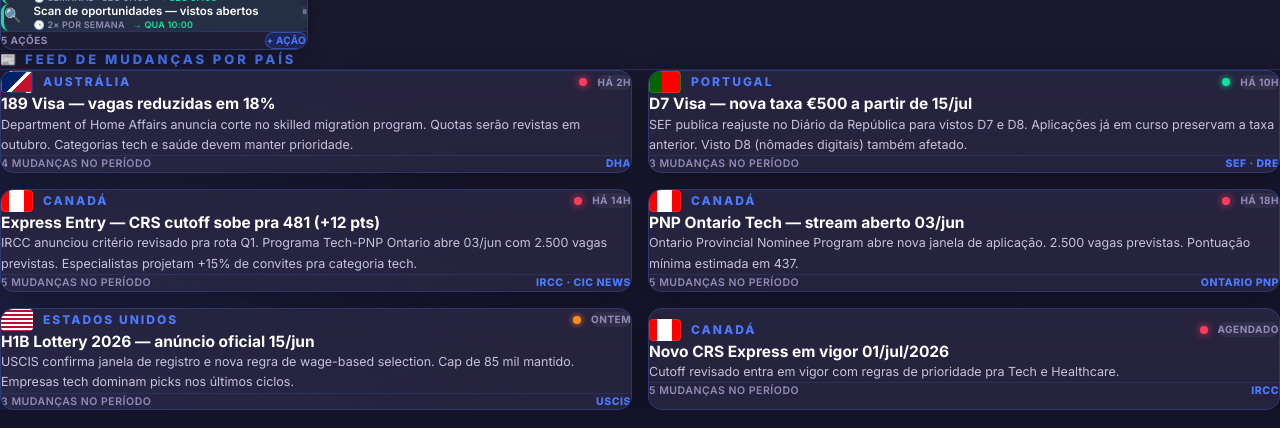
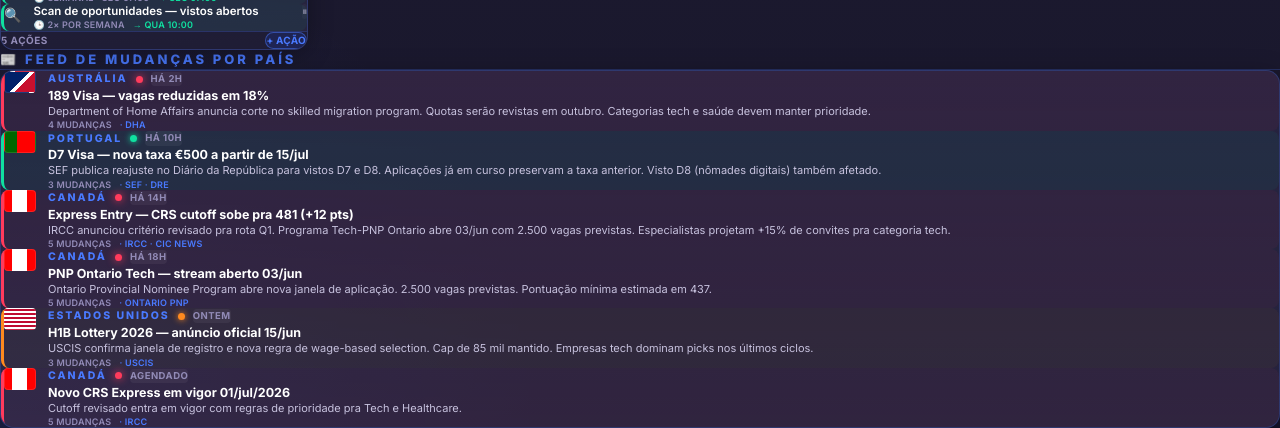
Before and after one commit to hzfarahwisehub-sketch/watch-tower, a Next.js app: page / in a window 1280 px wide. Shown: the part 1026-1454 px from the top of the page. Built offline with nearby package versions, Linux system fonts and the light colour scheme.

Commit message:
fix(feed): layout estilo Acoes Programadas (linhas compactas, borda colorida por status)

```diff
--- a/src/components/Feed.tsx
+++ b/src/components/Feed.tsx
@@ -1,8 +1,19 @@
 "use client";
 import { useMemo } from "react";
-import type { Country, CountryEvent } from "@/lib/types";
+import type { Country, CountryEvent, Status } from "@/lib/types";
 
 const TIME_ORDER: Record<string, number> = { "há 2h": 0, "há 10h": 1, "há 14h": 2, "há 18h": 3, "ontem": 4 };
+
+const STATUS_COLOR: Record<Status, string> = {
+  crit: "var(--color-status-critical)",
+  warn: "var(--color-status-warning)",
+  stable: "var(--color-status-stable)",
+};
+const STATUS_BG: Record<Status, string> = {
+  crit: "rgba(255,59,92,.05)",
+  warn: "rgba(255,138,31,.05)",
+  stable: "rgba(16,224,160,.05)",
+};
 
 export function Feed({ countries, onSelect }: { countries: Country[]; onSelect: (code: string) => void }) {
   const items = useMemo(() => {
@@ -20,45 +31,63 @@
       >
         📰 Feed de Mudanças por País
       </h2>
-      <div className="grid grid-cols-1 md:grid-cols-2 gap-4">
+
+      <div className="wt-card">
+        <div className="p-2">
           {items.map((it, i) => (
             <button
               type="button"
               key={`${it.country.code}-${i}`}
               onClick={() => onSelect(it.country.code)}
-            className="wt-card px-5 py-4.5 cursor-pointer transition-all hover:-translate-y-0.5 text-left"
+              className="w-full flex items-start gap-3 px-4 py-3 rounded-lg my-1 text-left cursor-pointer transition-colors hover:bg-[rgba(31,85,255,0.04)]"
+              style={{
+                borderLeft: `3px solid ${STATUS_COLOR[it.country.status]}`,
+                background: STATUS_BG[it.country.status],
+              }}
             >
-            <div className="flex items-center gap-2.5 mb-3">
-              <span className={`wt-flag md ${it.country.code}`} />
-              <span className="text-[12px] tracking-[2px] uppercase font-extrabold flex-1" style={{ color: "var(--color-wh-blue-light)" }}>
+              <span className={`wt-flag md ${it.country.code} flex-shrink-0 mt-0.5`} />
+              <div className="flex-1 min-w-0">
+                <div className="flex flex-wrap items-center gap-x-2 gap-y-1 mb-1">
+                  <span
+                    className="text-[10.5px] tracking-[2px] uppercase font-extrabold"
+                    style={{ color: "var(--color-wh-blue-light)" }}
+                  >
                     {it.country.name}
                   </span>
-              <span className={`wt-status ${it.country.status}`} style={{ width: 8, height: 8 }} />
+                  <span className={`wt-status ${it.country.status}`} style={{ width: 7, height: 7 }} />
                   <span
-                className="text-[10px] uppercase tracking-wider font-bold px-2 py-0.5 rounded-[10px]"
+                    className="text-[9.5px] uppercase tracking-wider font-bold px-1.5 py-0.5 rounded"
                     style={{ color: "var(--text-3)", background: "rgba(255,255,255,.05)" }}
                   >
                     {it.time}
                   </span>
                 </div>
-            <h3 className="text-[15.5px] font-bold leading-snug my-1 mb-2" style={{ color: "var(--text)" }}>
+                <h3
+                  className="text-[12.5px] font-bold leading-snug mb-1"
+                  style={{ color: "var(--text)", overflowWrap: "anywhere", wordBreak: "break-word" }}
+                >
                   {it.title}
                 </h3>
-            <p className="text-[12.5px] leading-relaxed" style={{ color: "var(--text-2)" }}>
+                <p
+                  className="text-[11px] leading-snug"
+                  style={{ color: "var(--text-2)", overflowWrap: "anywhere", wordBreak: "break-word" }}
+                >
                   {it.desc}
                 </p>
                 <div
-              className="flex justify-between items-center text-[10.5px] uppercase tracking-wider mt-3 pt-2.5 font-semibold"
-              style={{ color: "var(--text-3)", borderTop: "1px solid rgba(74,122,255,.15)" }}
+                  className="flex flex-wrap gap-x-2 gap-y-0.5 mt-2 text-[9px] uppercase tracking-wide font-semibold leading-tight"
+                  style={{ color: "var(--text-3)" }}
                 >
-              <span>{it.country.changes} mudança{it.country.changes > 1 ? "s" : ""} no período</span>
-              <span className="font-extrabold" style={{ color: "var(--color-wh-blue-light)" }}>
-                {it.src}
+                  <span>
+                    {it.country.changes} mudança{it.country.changes > 1 ? "s" : ""}
                   </span>
+                  <span style={{ color: "var(--color-wh-blue-light)" }}>· {it.src}</span>
+                </div>
               </div>
             </button>
           ))}
         </div>
+      </div>
     </section>
   );
 }
```
Lines whose indentation alone changed are shown as unchanged.
